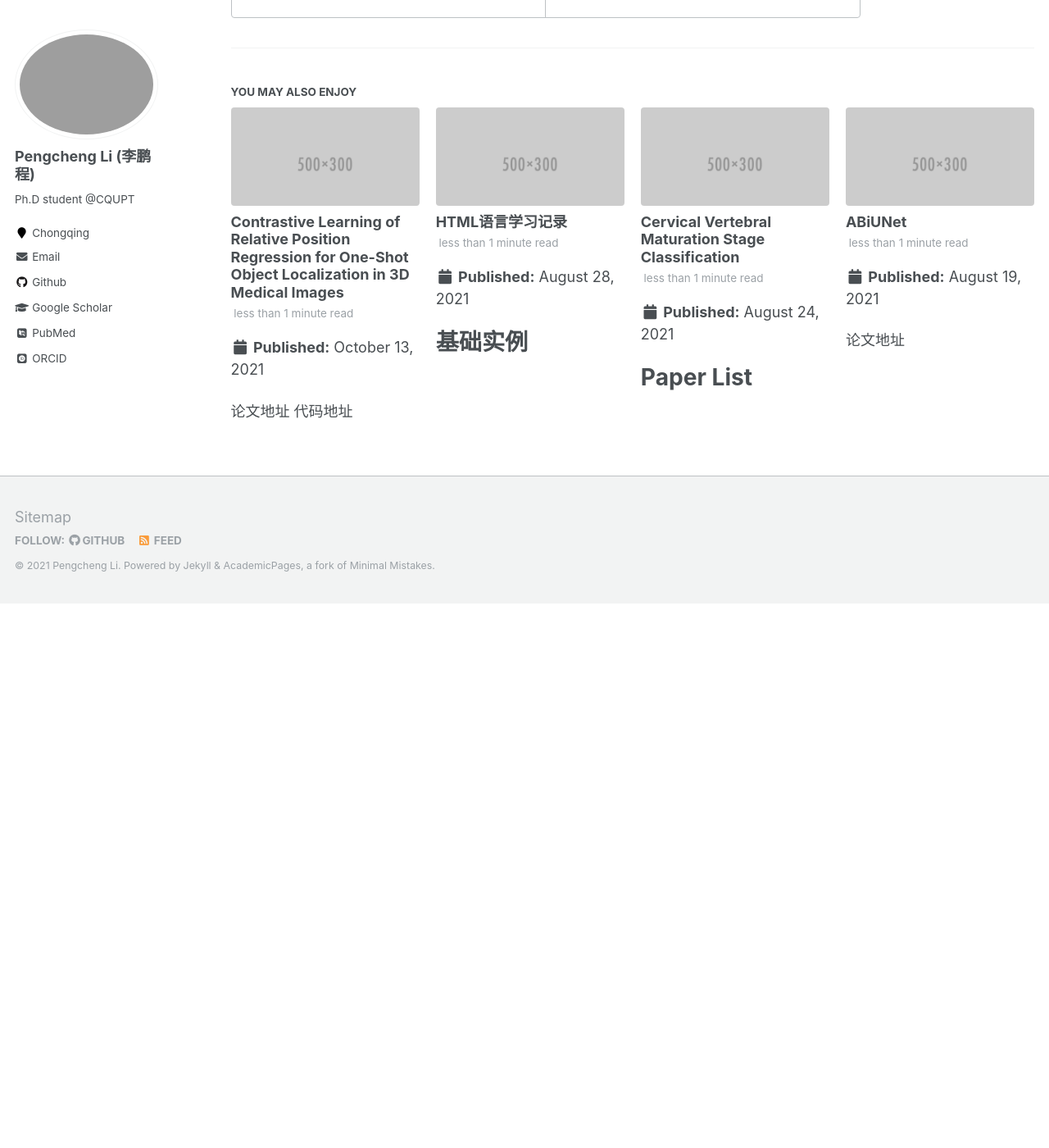
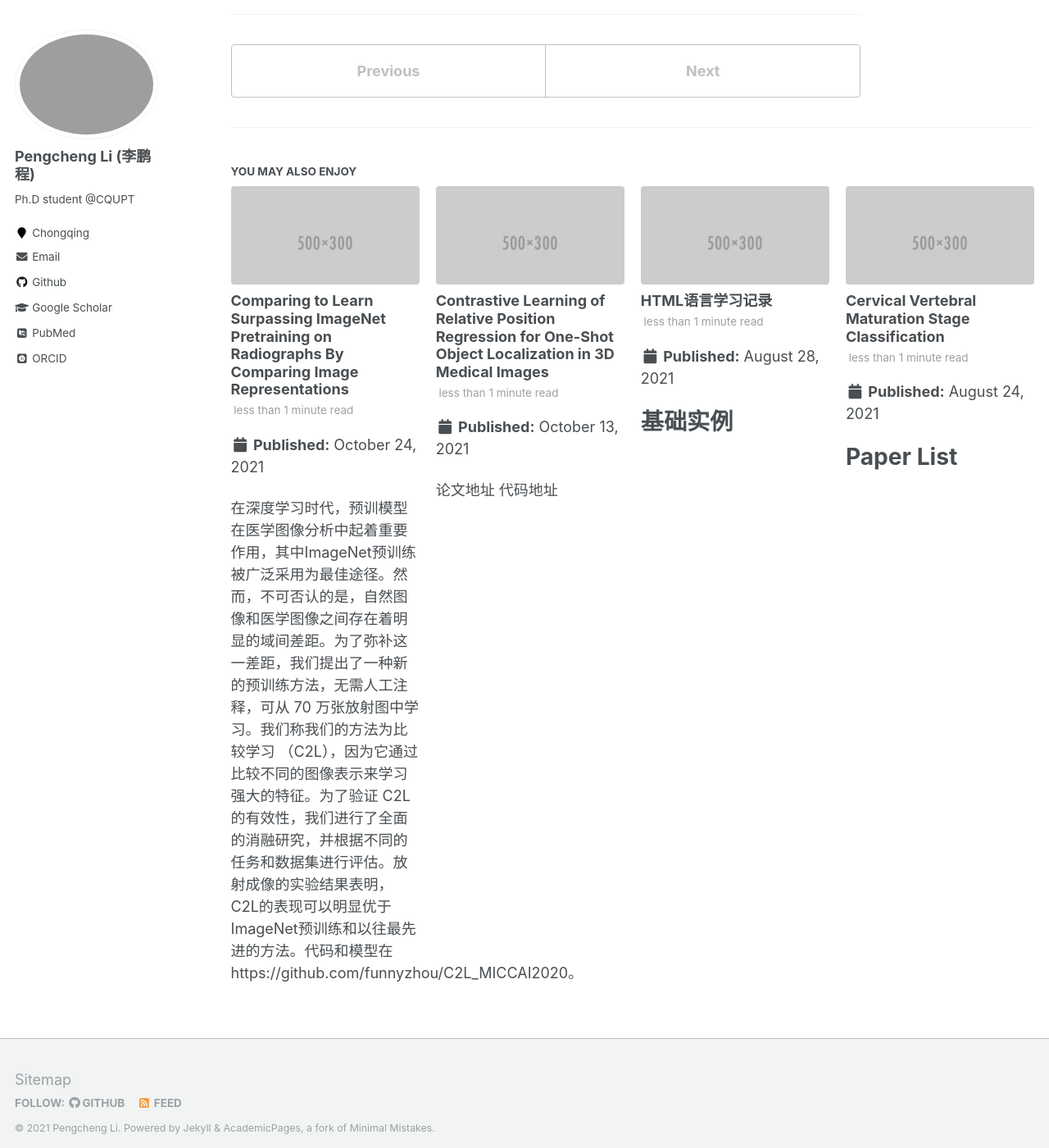
Before and after one commit to li-pengcheng/li-pengcheng.github.io, a Jekyll site: the page built from _posts/2021-10-06-Preservational Learning Improves Self-supervised Medical Image Models by Reconstructing Diverse Contexts.md, in a window 1280 px wide and 1400 px high, scrolled down 1699 px. Shown: the whole window at 82% size. Built offline with Jekyll 4.4.1, drawn with Linux system fonts in a browser that asks for light colours; some web fonts are replaced; before the commit the page ends 2435 px from its top, so only the background shows below that; some of the changed text lies outside the part shown.

Commit message:
add readings

```diff
--- a/_posts/2021-10-06-Preservational Learning Improves Self-supervised Medical Image Models by Reconstructing Diverse Contexts.md
+++ b/_posts/2021-10-06-Preservational Learning Improves Self-supervised Medical Image Models by Reconstructing Diverse Contexts.md
@@ -23,6 +23,10 @@ tags:
 * 为了恢复不同的图像，提出了两个模块：基于条件转换的注意力机制和跨模型混合(Cross-model Mixup)，以建立一个三重编码器和共享单解码器的架构，用于自我监督学习。
 * 广泛的实验和分析表明，提出的PCRL在5项分类/分割任务中相比基于自监督和全监督的方法具有明显的优势。
 
+# Conclusion
+
+* 重建(保留)多样化的上下文信息有助于学到更多的representation，提升下游任务的性能。
+
 # Future work
 
 * 本文表明，通过重建不同的上下文，在医学图像分析中，使用对比损失的学习表现可以大大改善。该方法在各种医疗任务和数据集中显示了自我监督学习的积极成果。但有些问题值得进一步讨论和核实。例如，**保存更多信息是导致对比损失改善的唯一原因吗？**
--- a/_posts/2021-10-13-Contrastive Learning of Relative Position Regression for One-Shot Object Localization in 3D Medical Images.md
+++ b/_posts/2021-10-13-Contrastive Learning of Relative Position Regression for One-Shot Object Localization in 3D Medical Images.md
@@ -1,5 +1,5 @@
 ---
-title: Contrastive Learning of Relative Position Regression for One-Shot Object Localization in 3D Medical Images
+ title: Contrastive Learning of Relative Position Regression for One-Shot Object Localization in 3D Medical Images
 key: a-2021-10-13
 typora-root-url: ..
 tags:
@@ -24,6 +24,10 @@ tags:
 
 ![](/figures/PNet.png)
 
+* 上述方式可以用于计算任意两个patch之间的距离。
+
+
+
 * 整体网络结构
 
 ![](/figures/RPR-Loc.png)
--- /dev/null
+++ b/_posts/2021-10-24-Comparing to Learn Surpassing ImageNet Pretraining on Radiographs By Comparing Image Representations.md
@@ -0,0 +1,27 @@
+---
+ title: Comparing to Learn Surpassing ImageNet Pretraining on Radiographs By Comparing Image Representations
+key: a-2021-10-24
+typora-root-url: ..
+tags:
+  - Contrastive Learning
+  - Self-supervised learning
+---
+
+在深度学习时代，预训模型在医学图像分析中起着重要作用，其中ImageNet预训练被广泛采用为最佳途径。然而，不可否认的是，自然图像和医学图像之间存在着明显的域间差距。为了弥补这一差距，我们提出了一种新的预训练方法，无需人工注释，可从 70 万张放射图中学习。我们称我们的方法为比较学习 （C2L），因为它通过比较不同的图像表示来学习强大的特征。为了验证 C2L 的有效性，我们进行了全面的消融研究，并根据不同的任务和数据集进行评估。放射成像的实验结果表明，C2L的表现可以明显优于ImageNet预训练和以往最先进的方法。代码和模型在 https://github.com/funnyzhou/C2L_MICCAI2020。
+
+ImageNet [2] 预培训已被证明是进行医疗图像分析的 2D 转移学习的有效方法。许多实验表明，与从零开始学习相比，预培训模型不仅有助于提高准确性，而且加快了模型的融合。这些好处可归因于两个因素：（a） 为深度神经网络设计的有效学习算法和 （b） 从大量自然图像中学到的通用特征表示。然而，自然图像和医学图像之间存在着明显的域间差距，这就提出了一个问题，即我们能否直接从医学图像中建立一个预先训练的模型，以及如何处理这个问题。
+
+众所周知，我们需要领域专家的诊断来产生可靠的医学注释，这肯定有助于提高我们的模型性能。另一方面，考虑到有限的医疗资源以及保护病人的隐私，往往很难得出许多医生的结论。因此，如何开发算法来学习大量的数据，而无需注释，已经引起了医学成像界更多的关注。周等人[13]提出了一种自我监督的预培训方法Model Genesis，它利用医疗图像，而无需手动标记。在胸部X射线分类任务上，Model Genesis能够达到与ImageNet预培训的可比性能，但仍无法击败它。
+
+本文提出了一种新的自我监督预培训方法，重点是从大量未注明数据中为放射成像相关任务提供预培训的 2D 深度模型。我们把我们的方法命名为比较学习 （C2L），因为目标是通过比较不同的图像特征作为监督来学习一般图像表示。 与基于图像恢复为代理任务的Model Genesis [13] 不同，提出的 C2L 的监督信号来自自我定义的表示相似性。[1，9，4]中也采纳了类似的想法，其中大多数利用图像的过渡性不一致来产生自我监督的信号。 相反，本文主要关注特征层次对比，提出通过图像和特征批次的混合来构建同质和异质数据对。此外，还建议为对比式学习建立基于动量的师生结构，教师和学生网络共享相同的结构，但更新方式不同。具体地说，教师模型是使用自身和学生网络进行更新的。对不同数据集和任务的广泛实验表明，建议的 C2L 方法可以以不平凡的边际优势超越 ImageNet 预培训和其他竞争基线。
+
+![](/figures/C2L.png)
+
+![](/figures/C2L algorithm1.png)
+
+Query队列首先通过rand初始化
+然后每次迭代计算完loss之后把教师网络中的特征加入到队列中
+加入的位置是根据每个batch在训练样本中的索引位置来确定的
+即假设有10个样本，batchsize为2，特征图尺寸为（2，128），那么query首先初始化一个（16384，128）大小的vector。
+(16384是取得一个较大的值，研究表明队列越大，学得的表示效果越好)
+然后第一次迭代后，教师网络中的特征图就替换16384中前2个位置的初始化特征，第二次迭代后替换第3和第4个初始化特征。
```
Also changed, not shown: figures/C2L algorithm1.png (added), figures/C2L.png (added).
